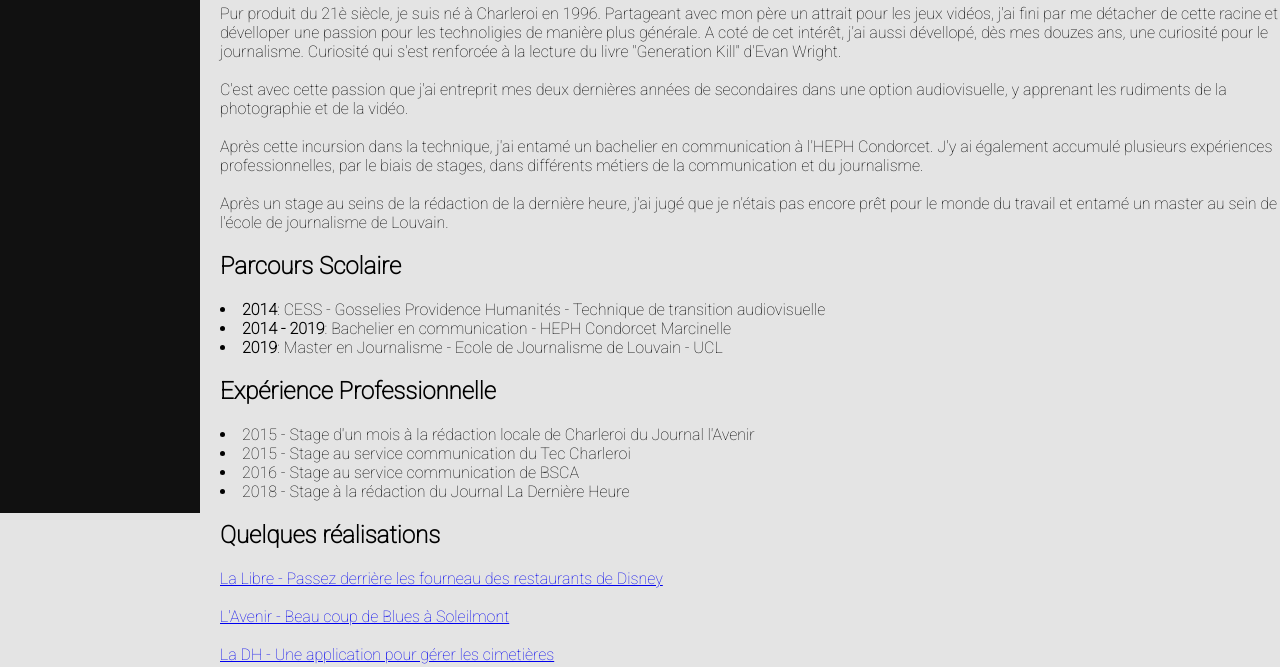
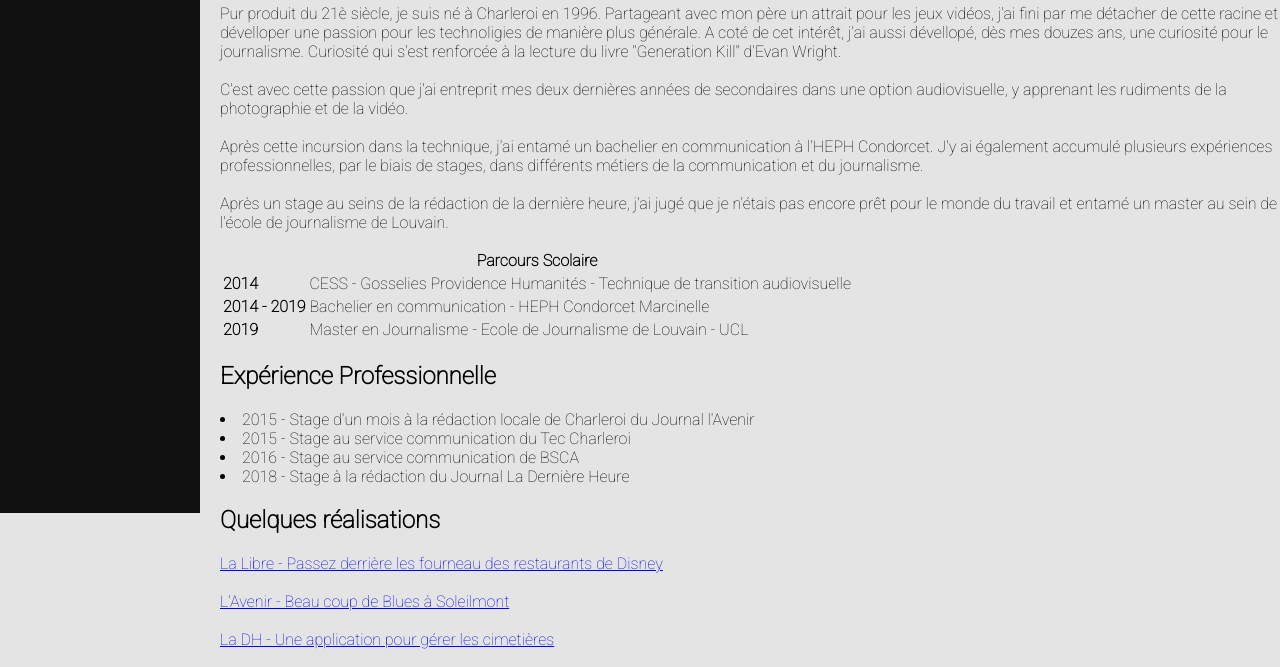
Before and after one commit to Yaasuk/travail-t1, a plain HTML site: page index.html in a window 1280 px wide. Shown: the part 287-954 px from the top of the page. Drawn offline with Linux system fonts and the light colour scheme.

Commit message:
4 files modified

```diff
--- a/index.html
+++ b/index.html
@@ -34,7 +34,27 @@
         <br><br>C'est avec cette passion que j'ai entreprit mes deux dernières années de secondaires dans une option audiovisuelle, y apprenant les rudiments de la photographie et de la vidéo. <br><br>Après cette incursion dans la technique, j'ai entamé un bachelier en communication à l'HEPH Condorcet. J'y ai également accumulé plusieurs expériences professionnelles, par le biais de stages, dans différents métiers de la communication et du journalisme.
       <br><br>Après un stage au seins de la rédaction de la dernière heure, j'ai jugé que je n'étais pas encore prêt pour le monde du travail et entamé un master au sein de l'école de journalisme de Louvain.</p>
 </div>
-<div id="par"><h2>Parcours Scolaire</h2><li><strong>2014</strong>: CESS - Gosselies Providence Humanités - Technique de transition audiovisuelle</li><li><strong>2014 - 2019</strong>: Bachelier en communication - HEPH Condorcet Marcinelle</li><li><strong>2019</strong>: Master en Journalisme - Ecole de Journalisme de Louvain - UCL</li></div>
+<div id="par"><table>
+<thead>
+    <tr>
+        <th colspan="2">Parcours Scolaire</th>
+    </tr>
+</thead>
+<tbody>
+    <tr>
+        <td><strong>2014</strong></td>
+        <td>CESS - Gosselies Providence Humanités - Technique de transition audiovisuelle</td>
+    </tr>
+    <tr>
+    <td><strong>2014 - 2019</strong></td>
+    <td>Bachelier en communication - HEPH Condorcet Marcinelle</td>
+  </tr>
+  <tr>
+  <td><strong>2019</strong></td>
+  <td>Master en Journalisme - Ecole de Journalisme de Louvain - UCL</td>
+</tr>
+</tbody>
+</table></div>
 <div id="exp"><h2>Expérience Professionnelle</h2><li>2015 - Stage d'un mois à la rédaction locale de Charleroi du Journal l'Avenir</li><li>2015 - Stage au service communication du Tec Charleroi</li><li>2016 - Stage au service communication de BSCA</li><li>2018 - Stage à la rédaction du Journal La Dernière Heure</li><h2>Quelques réalisations</h2>
 <a id="#link" href="https://www.lalibre.be/lifestyle/food/passez-derriere-les-fourneaux-des-restaurants-de-disney-avec-le-chef-mallac-5a7f01cecd70f924c7f2ae6d">La Libre - Passez derrière les fourneau des restaurants de Disney</a>
 <br><br>
```
Also changed, not shown: me.html (+1 -0 lines), notes.html (+1 -0 lines), travail.html (+2 -0 lines).
